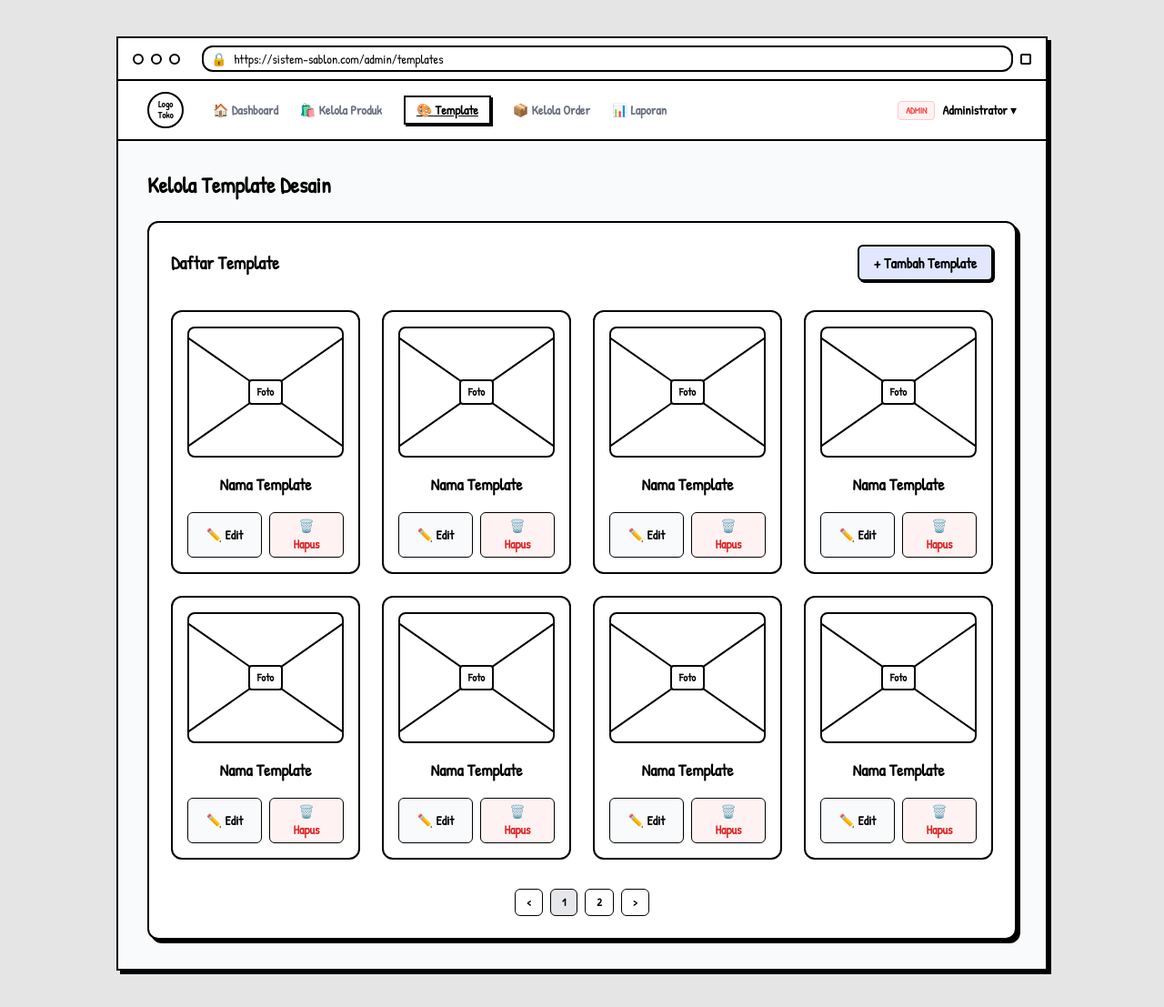
After one commit to Reyonl/project_TA, a Laravel app: page /mockups/13_admin_kelola_template_desain.html in a window 1280 px wide. The commit adds this page. Shown: the whole page at 91% size. Run offline with Laravel 12, Linux system fonts and the light colour scheme; parts of the project's set-up code (start-up, migrations or seed data) failed here and were passed over; some libraries are stand-ins or nearby versions.

Commit message:
beres ni bug udeh 0

```diff
--- a/app/Http/Controllers/Customer/DesignController.php
+++ b/app/Http/Controllers/Customer/DesignController.php
@@ -127,7 +127,6 @@ class DesignController extends Controller
             'lebar_cm_kanan' => $request->lebar_cm_kanan,
             'tinggi_cm_kanan' => $request->tinggi_cm_kanan,
             'harga_desain' => $request->harga_desain,
-            'tanggal_upload' => now(),
             'warna_baju' => $request->warna_baju,
             'raw_assets' => !empty($rawAssetsPaths) ? $rawAssetsPaths : null,
             'detail_sablon' => $request->detail_sablon,
--- /dev/null
+++ b/public/mockups/13_admin_kelola_template_desain.html
@@ -0,0 +1,164 @@
+<!DOCTYPE html>
+<html lang="id">
+<head>
+    <meta charset="UTF-8">
+    <meta name="viewport" content="width=device-width, initial-scale=1.0">
+    <title>Mockup - 13 Admin Kelola Template Desain</title>
+    <script src="https://cdn.tailwindcss.com"></script>
+    <style>
+        @import url('https://fonts.googleapis.com/css2?family=Patrick+Hand&display=swap');
+        body { font-family: 'Patrick Hand', 'Comic Sans MS', cursive; background-color: #e5e5e5; color: #000; display: flex; justify-content: center; padding: 40px; }
+        .wf-container { width: 1024px; min-height: 768px; background: #f9fafb; border: 2px solid #000; box-shadow: 4px 4px 0 #000; display: flex; flex-direction: column; }
+        .wf-border { border: 2px solid #000; }
+        .wf-border-b { border-bottom: 2px solid #000; }
+        .wf-border-r { border-right: 2px solid #000; }
+        .wf-btn { border: 2px solid #000; padding: 6px 16px; background: #fff; border-radius: 6px; font-weight: bold; cursor: pointer; box-shadow: 2px 2px 0 #000; transition: all 0.1s; }
+        .wf-btn:active { box-shadow: 0 0 0 #000; transform: translate(2px, 2px); }
+        .browser-header { border-bottom: 2px solid #000; padding: 8px 16px; display: flex; align-items: center; gap: 8px; background: #fff; }
+        .browser-dot { width: 12px; height: 12px; border: 2px solid #000; border-radius: 50%; }
+        .browser-address { border: 2px solid #000; flex-grow: 1; padding: 2px 8px; font-size: 14px; border-radius: 12px; display: flex; align-items: center; gap: 8px; margin-left: 16px; }
+        .img-placeholder { border: 2px solid #000; display: flex; align-items: center; justify-content: center; position: relative; overflow: hidden; background: #fff; }
+        .img-placeholder::before, .img-placeholder::after { content: ''; position: absolute; background: #000; }
+        .img-placeholder::before { width: 150%; height: 2px; transform: rotate(35deg); }
+        .img-placeholder::after { width: 150%; height: 2px; transform: rotate(-35deg); }
+    </style>
+</head>
+<body>
+    <div class="wf-container">
+        <!-- Browser UI -->
+        <div class="browser-header">
+            <div class="flex gap-2"><div class="browser-dot"></div><div class="browser-dot"></div><div class="browser-dot"></div></div>
+            <div class="browser-address"><span>🔒</span> https://sistem-sablon.com/admin/templates</div>
+            <div class="browser-dot rounded-sm"></div>
+        </div>
+
+        <!-- Top Navbar -->
+        <div class="wf-border-b p-3 flex justify-between items-center px-8 bg-white">
+            <div class="flex items-center gap-4">
+                <div class="relative border-2 border-black rounded-full overflow-hidden bg-white" style="width: 40px; height: 40px;">
+                    <div class="absolute inset-0 flex items-center justify-center font-bold text-[10px] z-10 text-center leading-tight">
+                        <span class="bg-white px-1">Logo<br>Toko</span>
+                    </div>
+                </div>
+                <div class="flex items-center gap-6 font-bold text-sm ml-4">
+                    <span class="text-gray-500">🏠 Dashboard</span>
+                    <span class="text-gray-500">🛍️ Kelola Produk</span>
+                    <span class="underline wf-border px-3 py-1 bg-white" style="box-shadow: 2px 2px 0 #000;">🎨 Template</span>
+                    <span class="text-gray-500">📦 Kelola Order</span>
+                    <span class="text-gray-500">📊 Laporan</span>
+                </div>
+            </div>
+            <div class="flex items-center gap-2">
+                <span class="border border-red-200 text-red-500 px-2 py-0.5 text-[10px] font-bold bg-red-50 rounded">ADMIN</span>
+                <span class="font-bold text-sm">Administrator ▾</span>
+            </div>
+        </div>
+
+        <!-- Main Content -->
+        <div class="flex-1 p-8">
+            <h1 class="text-2xl font-bold mb-6">Kelola Template Desain</h1>
+
+            <div class="bg-white wf-border p-6 rounded-xl" style="box-shadow: 4px 4px 0 #000;">
+                <div class="flex justify-between items-center mb-8">
+                    <h2 class="text-xl font-bold">Daftar Template</h2>
+                    <button class="wf-btn bg-indigo-100">+ Tambah Template</button>
+                </div>
+
+                <!-- Card Grid -->
+                <div class="grid grid-cols-4 gap-6">
+
+                    <!-- Card 1 -->
+                    <div class="wf-border rounded-xl p-4 flex flex-col items-center bg-white transition-transform hover:-translate-y-1">
+                        <div class="img-placeholder w-full h-36 rounded-lg mb-4 text-xs"><span class="bg-white px-2 py-1 border-2 border-black rounded font-bold z-10">Foto</span></div>
+                        <h3 class="font-bold text-lg mb-4">Nama Template</h3>
+                        <div class="flex gap-2 w-full mt-auto">
+                            <button class="wf-btn flex-1 text-sm bg-gray-50 shadow-none border-[1px] py-1">✏️ Edit</button>
+                            <button class="wf-btn flex-1 text-sm bg-red-50 text-red-600 shadow-none border-[1px] py-1">🗑️ Hapus</button>
+                        </div>
+                    </div>
+
+                    <!-- Card 2 -->
+                    <div class="wf-border rounded-xl p-4 flex flex-col items-center bg-white transition-transform hover:-translate-y-1">
+                        <div class="img-placeholder w-full h-36 rounded-lg mb-4 text-xs"><span class="bg-white px-2 py-1 border-2 border-black rounded font-bold z-10">Foto</span></div>
+                        <h3 class="font-bold text-lg mb-4">Nama Template</h3>
+                        <div class="flex gap-2 w-full mt-auto">
+                            <button class="wf-btn flex-1 text-sm bg-gray-50 shadow-none border-[1px] py-1">✏️ Edit</button>
+                            <button class="wf-btn flex-1 text-sm bg-red-50 text-red-600 shadow-none border-[1px] py-1">🗑️ Hapus</button>
+                        </div>
+                    </div>
+
+                    <!-- Card 3 -->
+                    <div class="wf-border rounded-xl p-4 flex flex-col items-center bg-white transition-transform hover:-translate-y-1">
+                        <div class="img-placeholder w-full h-36 rounded-lg mb-4 text-xs"><span class="bg-white px-2 py-1 border-2 border-black rounded font-bold z-10">Foto</span></div>
+                        <h3 class="font-bold text-lg mb-4">Nama Template</h3>
+                        <div class="flex gap-2 w-full mt-auto">
+                            <button class="wf-btn flex-1 text-sm bg-gray-50 shadow-none border-[1px] py-1">✏️ Edit</button>
+                            <button class="wf-btn flex-1 text-sm bg-red-50 text-red-600 shadow-none border-[1px] py-1">🗑️ Hapus</button>
+                        </div>
+                    </div>
+
+                    <!-- Card 4 -->
+                    <div class="wf-border rounded-xl p-4 flex flex-col items-center bg-white transition-transform hover:-translate-y-1">
+                        <div class="img-placeholder w-full h-36 rounded-lg mb-4 text-xs"><span class="bg-white px-2 py-1 border-2 border-black rounded font-bold z-10">Foto</span></div>
+                        <h3 class="font-bold text-lg mb-4">Nama Template</h3>
+                        <div class="flex gap-2 w-full mt-auto">
+                            <button class="wf-btn flex-1 text-sm bg-gray-50 shadow-none border-[1px] py-1">✏️ Edit</button>
+                            <button class="wf-btn flex-1 text-sm bg-red-50 text-red-600 shadow-none border-[1px] py-1">🗑️ Hapus</button>
+                        </div>
+                    </div>
+
+                    <!-- Card 5 -->
+                    <div class="wf-border rounded-xl p-4 flex flex-col items-center bg-white transition-transform hover:-translate-y-1">
+                        <div class="img-placeholder w-full h-36 rounded-lg mb-4 text-xs"><span class="bg-white px-2 py-1 border-2 border-black rounded font-bold z-10">Foto</span></div>
+                        <h3 class="font-bold text-lg mb-4">Nama Template</h3>
+                        <div class="flex gap-2 w-full mt-auto">
+                            <button class="wf-btn flex-1 text-sm bg-gray-50 shadow-none border-[1px] py-1">✏️ Edit</button>
+                            <button class="wf-btn flex-1 text-sm bg-red-50 text-red-600 shadow-none border-[1px] py-1">🗑️ Hapus</button>
+                        </div>
+                    </div>
+
+                    <!-- Card 6 -->
+                    <div class="wf-border rounded-xl p-4 flex flex-col items-center bg-white transition-transform hover:-translate-y-1">
+                        <div class="img-placeholder w-full h-36 rounded-lg mb-4 text-xs"><span class="bg-white px-2 py-1 border-2 border-black rounded font-bold z-10">Foto</span></div>
+                        <h3 class="font-bold text-lg mb-4">Nama Template</h3>
+                        <div class="flex gap-2 w-full mt-auto">
+                            <button class="wf-btn flex-1 text-sm bg-gray-50 shadow-none border-[1px] py-1">✏️ Edit</button>
+                            <button class="wf-btn flex-1 text-sm bg-red-50 text-red-600 shadow-none border-[1px] py-1">🗑️ Hapus</button>
+                        </div>
+                    </div>
+
+                    <!-- Card 7 -->
+                    <div class="wf-border rounded-xl p-4 flex flex-col items-center bg-white transition-transform hover:-translate-y-1">
+                        <div class="img-placeholder w-full h-36 rounded-lg mb-4 text-xs"><span class="bg-white px-2 py-1 border-2 border-black rounded font-bold z-10">Foto</span></div>
+                        <h3 class="font-bold text-lg mb-4">Nama Template</h3>
+                        <div class="flex gap-2 w-full mt-auto">
+                            <button class="wf-btn flex-1 text-sm bg-gray-50 shadow-none border-[1px] py-1">✏️ Edit</button>
+                            <button class="wf-btn flex-1 text-sm bg-red-50 text-red-600 shadow-none border-[1px] py-1">🗑️ Hapus</button>
+                        </div>
+                    </div>
+
+                    <!-- Card 8 -->
+                    <div class="wf-border rounded-xl p-4 flex flex-col items-center bg-white transition-transform hover:-translate-y-1">
+                        <div class="img-placeholder w-full h-36 rounded-lg mb-4 text-xs"><span class="bg-white px-2 py-1 border-2 border-black rounded font-bold z-10">Foto</span></div>
+                        <h3 class="font-bold text-lg mb-4">Nama Template</h3>
+                        <div class="flex gap-2 w-full mt-auto">
+                            <button class="wf-btn flex-1 text-sm bg-gray-50 shadow-none border-[1px] py-1">✏️ Edit</button>
+                            <button class="wf-btn flex-1 text-sm bg-red-50 text-red-600 shadow-none border-[1px] py-1">🗑️ Hapus</button>
+                        </div>
+                    </div>
+                </div>
+
+                <!-- Pagination Placeholder -->
+                <div class="flex justify-center mt-8">
+                    <div class="flex gap-2">
+                        <button class="wf-btn text-xs px-3 shadow-none border-[1px]">&lt;</button>
+                        <button class="wf-btn text-xs px-3 bg-gray-200 shadow-none border-[1px]">1</button>
+                        <button class="wf-btn text-xs px-3 shadow-none border-[1px]">2</button>
+                        <button class="wf-btn text-xs px-3 shadow-none border-[1px]">&gt;</button>
+                    </div>
+                </div>
+            </div>
+        </div>
+    </div>
+</body>
+</html>
--- a/resources/views/customer/designs/_editor_scripts.blade.php
+++ b/resources/views/customer/designs/_editor_scripts.blade.php
@@ -772,9 +772,6 @@ function initFabricEditor() {
         // Set active size buttons
         const size = activeObj.sablonSize || 'a5';
         window.updateSablonSizeButtons(size);
-        if (!activeObj.lockScalingX) {
-            window.resizeObjectToSablonSize(activeObj, size);
-        }
 
         if(activeObj.type === 'i-text') {
             textControls.classList.remove('hidden'); textControls.classList.add('flex');
--- a/resources/views/customer/products/show.blade.php
+++ b/resources/views/customer/products/show.blade.php
@@ -121,8 +121,8 @@
                         </div>
                         @endif
 
-                        <!-- Thumbnail Samping Kiri & Kanan (Khusus Hoodie) -->
-                        @if($produk->jenis_produk == 'hoodie')
+                        <!-- Thumbnail Samping Kiri & Kanan (Hoodie & Kaos) -->
+                        @if(in_array($produk->jenis_produk, ['hoodie', 'kaos']))
                         <div class="flex flex-col gap-1 items-center mt-1">
                             <button type="button" @click="activeSide = 'left'" :class="activeSide === 'left' ? 'border-2 border-slate-900 shadow-md opacity-100' : 'border border-slate-200 opacity-60 hover:opacity-100'" class="w-full aspect-square rounded-lg overflow-hidden bg-slate-100 flex items-center justify-center relative transition shadow-sm cursor-pointer">
                                 <img src="{{ $maskUrlLeft }}" class="w-[85%] object-contain" alt="Kiri">
```
Also changed, not shown: app/Models/Desain.php (+6 -1 lines), resources/views/customer/designs/editor.blade.php (+4 -4 lines), database/migrations/2026_08_01_224400_cleanup_database.php (added), public/images/mockups/kaos_panjang_samping_kanan.png (added), public/images/mockups/kaos_panjang_samping_kiri.png (added), public/images/mockups/kaos_samping_kanan.png (added), public/images/mockups/kaos_samping_kiri.png (added).
